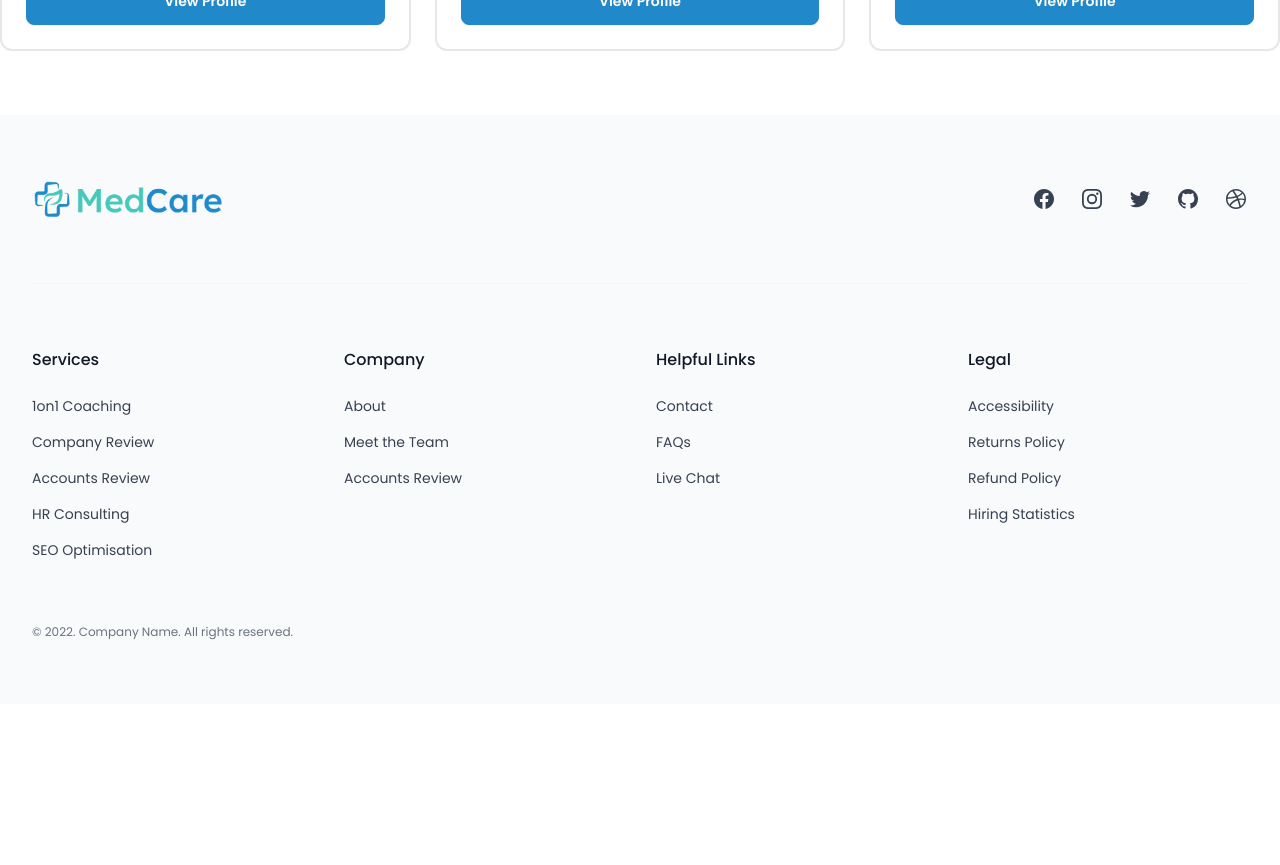
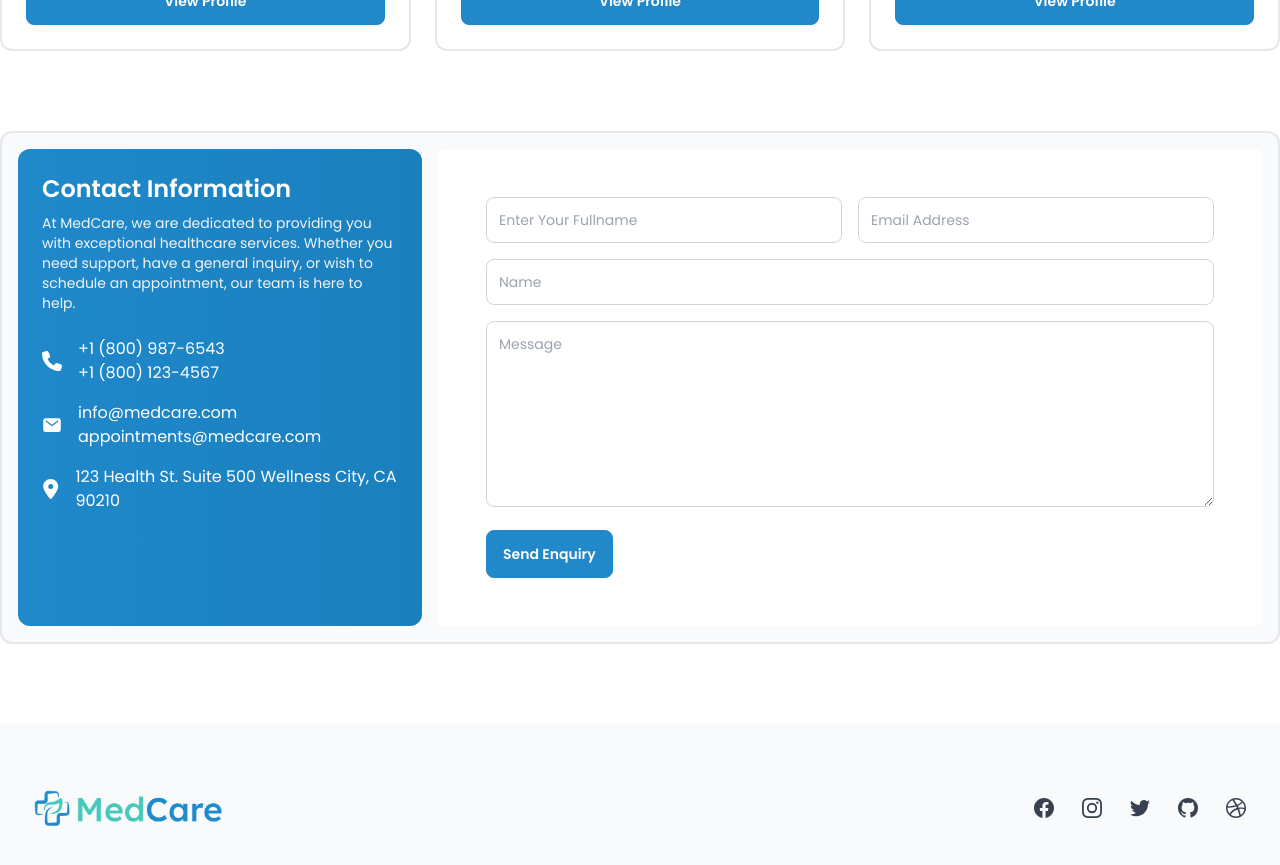
Before and after one commit to hellomaruf/MedCare, a Next.js app: page / in a window 1280 px wide. Shown: the part 3020-3885 px from the top of the page. Before the commit the page ends 3724 px from the top, so only its background shows below. Built offline with nearby package versions, Linux system fonts and the light colour scheme; no server answers.

Commit message:
Added contact us page

```diff
--- /dev/null
+++ b/src/app/components/Home_page/Contact.jsx
@@ -0,0 +1,108 @@
+'use client'
+import { FaPhone } from "react-icons/fa6";
+import { IoMail } from "react-icons/io5";
+import { FaLocationDot } from "react-icons/fa6";
+
+function Contact() {
+  return (
+    <div className='max-w-7xl mx-auto my-20'>
+          <div className="grid grid-cols-6 gap-4 border-2 bg-gray-50 rounded-xl p-4">
+              <div className="col-span-2 space-y-6 bg-gradient-to-r from-[#2089CB] to-[#1a7fbd] rounded-xl p-6">
+                  <div className=''>
+                    <h2 className='text-2xl font-semibold pb-2 text-white'>Contact Information</h2>
+                <p className='text-gray-100 text-sm'>
+                At MedCare, we are dedicated to providing you with exceptional healthcare services. Whether you need support, have a general inquiry, or wish to schedule an appointment, our team is here to help.
+                </p>
+                  </div>
+
+                  <div className=' space-y-4 text-white'>
+                    <div className='flex items-center gap-4'>
+                    <FaPhone className='text-xl' />
+                    <div>
+                        <h4>+1 (800) 987-6543</h4>
+                        <h4>+1 (800) 123-4567</h4>
+                    </div>
+                    </div>
+
+                    <div className='flex items-center gap-4'>
+                    <IoMail  className='text-xl' />
+                    <div>
+                        <h4>info@medcare.com</h4>
+                        <h4>appointments@medcare.com</h4>
+                    </div>
+                    </div>
+
+                    <div className='flex items-center gap-4'>
+                    <FaLocationDot  className='text-xl' />
+                    <div>
+                        <h4>123 Health St. Suite 500 Wellness City, CA 90210</h4>
+
+                    </div>
+                    </div>
+
+                  </div>
+              </div>
+              <div className="col-span-4">
+              <div className="rounded-lg bg-white p-8  lg:col-span-3 lg:p-12">
+        <form action="#" className="space-y-4">
+        <div className="grid grid-cols-1 gap-4 sm:grid-cols-2">
+            <div>
+              <label className="sr-only" htmlFor="email">Name</label>
+              <input
+                className="w-full rounded-lg border border-gray-300 focus:outline-none focus:border-[#1F88CA]  p-3 text-sm"
+                placeholder="Enter Your Fullname"
+                type="name"
+                id="name"
+              />
+            </div>
+
+            <div>
+              <label className="sr-only" htmlFor="phone">Email</label>
+              <input
+                className="w-full rounded-lg border-gray-200 p-3  border border-gray-300 focus:outline-none focus:border-[#1F88CA] text-sm"
+                placeholder="Email Address"
+                type="email"
+                id="email"
+              />
+            </div>
+          </div>
+          <div>
+            <label className="sr-only" htmlFor="name">Subject</label>
+            <input
+              className="w-full rounded-lg border-gray-200 p-3  border border-gray-300 focus:outline-none focus:border-[#1F88CA] p-3 text-sm"
+              placeholder="Name"
+              type="text"
+              id="subject"
+            />
+          </div>
+
+
+
+          <div>
+            <label className="sr-only" htmlFor="message">Message</label>
+
+            <textarea
+              className="w-full rounded-lg border-gray-200 p-3  border border-gray-300 focus:outline-none focus:border-[#1F88CA] p-3 text-sm"
+              placeholder="Message"
+              rows="8"
+              id="message"
+            ></textarea>
+          </div>
+
+          <div className="mt-4">
+            <button
+              type="submit"
+              className="btn btn-primary text-white transition hover:scale-x-110"
+            >
+              Send Enquiry
+            </button>
+          </div>
+        </form>
+      </div>
+              </div>
+      </div>
+    </div>
+  )
+}
+
+export default Contact
--- a/src/app/page.js
+++ b/src/app/page.js
@@ -5,6 +5,7 @@ import About from "./components/Home_page/About";
 import PatientsArea from "./components/Home_page/PatientsArea";
 import ClientReview from "./components/Home_page/ClientReview";
 import Doctors from "./components/Home_page/Doctors";
+import Contact from "./components/Home_page/Contact";
 
 export default function Home() {
   return (
@@ -15,6 +16,7 @@ export default function Home() {
       <PatientsArea />
       <ClientReview/>
       <Doctors/>
+      <Contact/>
     </main>
   );
 }
```
